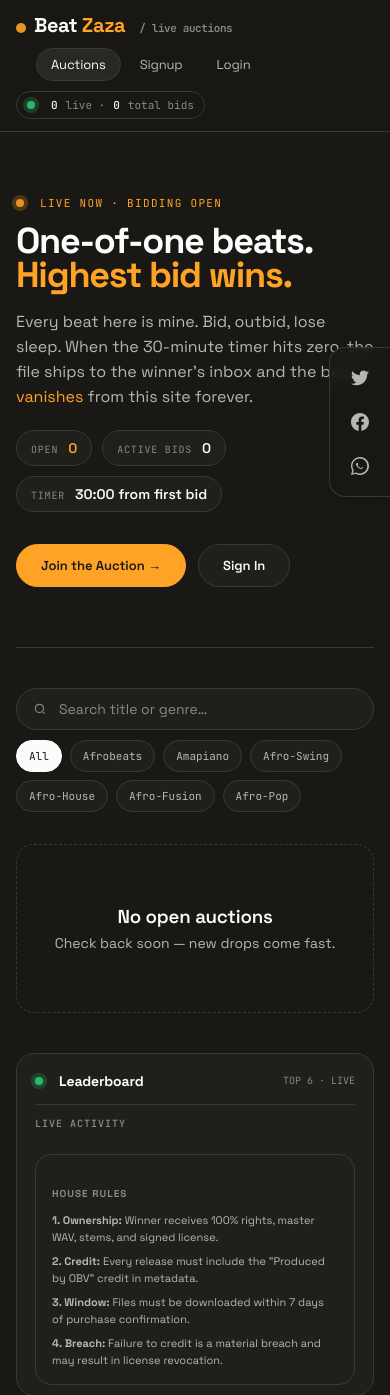
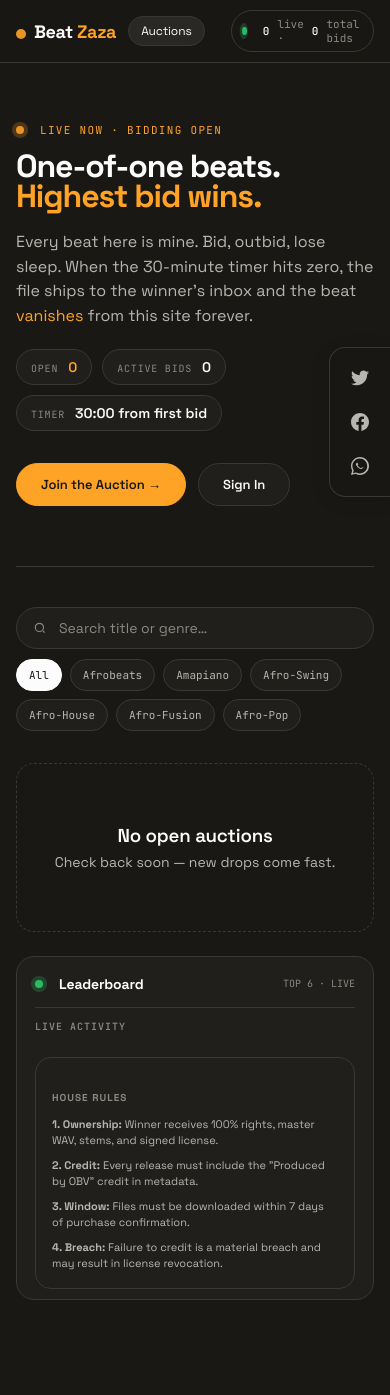
Before and after one commit to philmorehost/BUYAFROBEATS, a PHP site: page /index.php in a window 390 px wide. Shown: the top 1395 px of the page. Run offline with PHP 8.4, Linux system fonts and the light colour scheme; data that the repository does not hold is empty; some libraries are stand-ins or nearby versions.

Commit message:
UI: Fixed horizontal jitter and refined topbar responsiveness for mobile

```diff
--- a/assets/css/style.css
+++ b/assets/css/style.css
@@ -14,17 +14,18 @@
 }
 
 * { box-sizing: border-box; }
-html, body { margin:0; padding:0; background: var(--bg); color: var(--ink); font-family: 'Space Grotesk', system-ui, sans-serif; -webkit-font-smoothing: antialiased; }
+html, body { margin:0; padding:0; background: var(--bg); color: var(--ink); font-family: 'Space Grotesk', system-ui, sans-serif; -webkit-font-smoothing: antialiased; overflow-x: hidden; width: 100%; position: relative; }
 body { min-height: 100vh; }
 .mono { font-family: 'JetBrains Mono', ui-monospace, monospace; }
 
-.topbar { position: sticky; top: 0; z-index: 40; background: color-mix(in oklab, var(--bg) 85%, transparent); backdrop-filter: blur(12px); border-bottom: 1px solid var(--line); }
-.topbar-inner { max-width: 1500px; margin: 0 auto; display: flex; align-items: center; gap: 20px; padding: 14px 28px; }
-.logo { display: flex; align-items: baseline; gap: 8px; font-weight: 700; letter-spacing: -0.02em; font-size: 20px; text-decoration: none; color: inherit; }
+.topbar { position: sticky; top: 0; z-index: 100; background: color-mix(in oklab, var(--bg) 85%, transparent); backdrop-filter: blur(12px); border-bottom: 1px solid var(--line); width: 100%; }
+.topbar-inner { max-width: 1500px; margin: 0 auto; display: flex; align-items: center; gap: 16px; padding: 12px 24px; }
+.logo { display: flex; align-items: baseline; gap: 8px; font-weight: 700; letter-spacing: -0.02em; font-size: 18px; text-decoration: none; color: inherit; flex-shrink: 0; }
 .logo .dot { width:10px; height:10px; border-radius:50%; background: var(--accent); display:inline-block; transform: translateY(1px); animation: livePulse 1.6s ease-in-out infinite; }
-.logo .sub { font-family:'JetBrains Mono', monospace; font-size: 11px; color: var(--ink-mute); margin-left: 6px; }
-.tabs { display:flex; gap: 4px; margin-left: 20px; }
-.tab { font: inherit; font-size: 13px; color: var(--ink-dim); background: transparent; border: 1px solid transparent; border-radius: 999px; padding: 7px 14px; cursor: pointer; letter-spacing: -0.01em; text-decoration: none; }
+.logo .sub { font-family:'JetBrains Mono', monospace; font-size: 10px; color: var(--ink-mute); margin-left: 4px; }
+.tabs { display:flex; gap: 4px; overflow-x: auto; -webkit-overflow-scrolling: touch; scrollbar-width: none; }
+.tabs::-webkit-scrollbar { display: none; }
+.tab { font: inherit; font-size: 12px; color: var(--ink-dim); background: transparent; border: 1px solid transparent; border-radius: 999px; padding: 6px 12px; cursor: pointer; letter-spacing: -0.01em; text-decoration: none; white-space: nowrap; flex-shrink: 0; }
 .tab:hover { color: var(--ink); }
 .tab.is-active { color: var(--ink); background: var(--bg-3); border-color: var(--line); }
 .tab.admin { color: var(--accent); }
@@ -301,7 +302,15 @@ body { min-height: 100vh; }
   .f-legal-links { justify-content: center; }
   .f-news-field { flex-direction: column; }
 }
-@media (max-width: 700px) { .topbar-inner { padding: 12px 16px; gap: 10px; flex-wrap: wrap; } .page { padding: 24px 16px 100px; } .row2, .row3 { grid-template-columns: 1fr; } .hero h1 { font-size: 36px; } }
+@media (max-width: 700px) {
+    .topbar-inner { padding: 10px 16px; gap: 12px; }
+    .logo .sub { display: none; }
+    .spacer { display: none; }
+    .page { padding: 20px 16px 100px; overflow-x: hidden; }
+    .row2, .row3 { grid-template-columns: 1fr; }
+    .hero h1 { font-size: 32px; }
+    .layout { gap: 24px; }
+}
 
 /* Real-time UI & Animations */
 .pulse-highlight { animation: pulse-gold 1s cubic-bezier(0.4, 0, 0.2, 1); }
```
